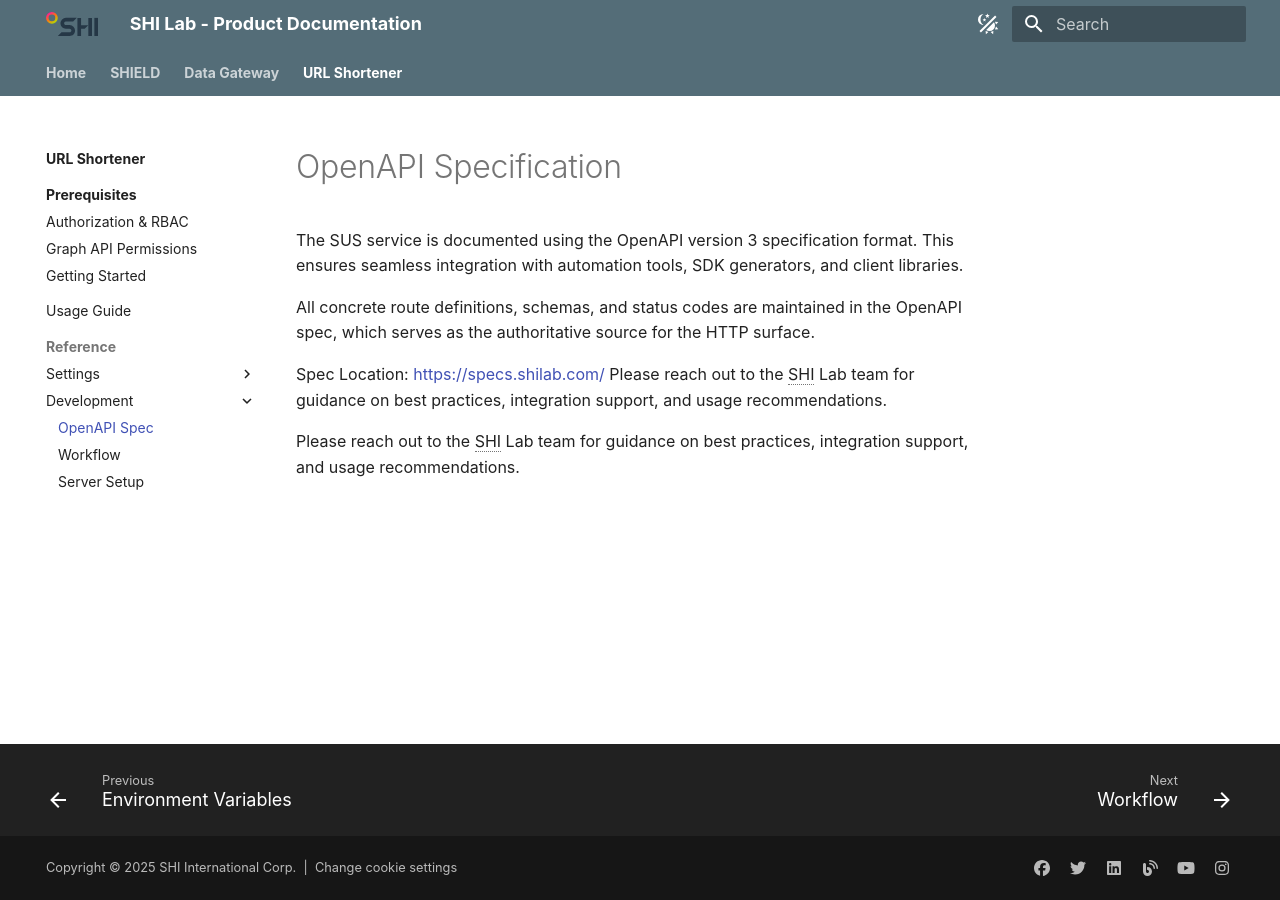
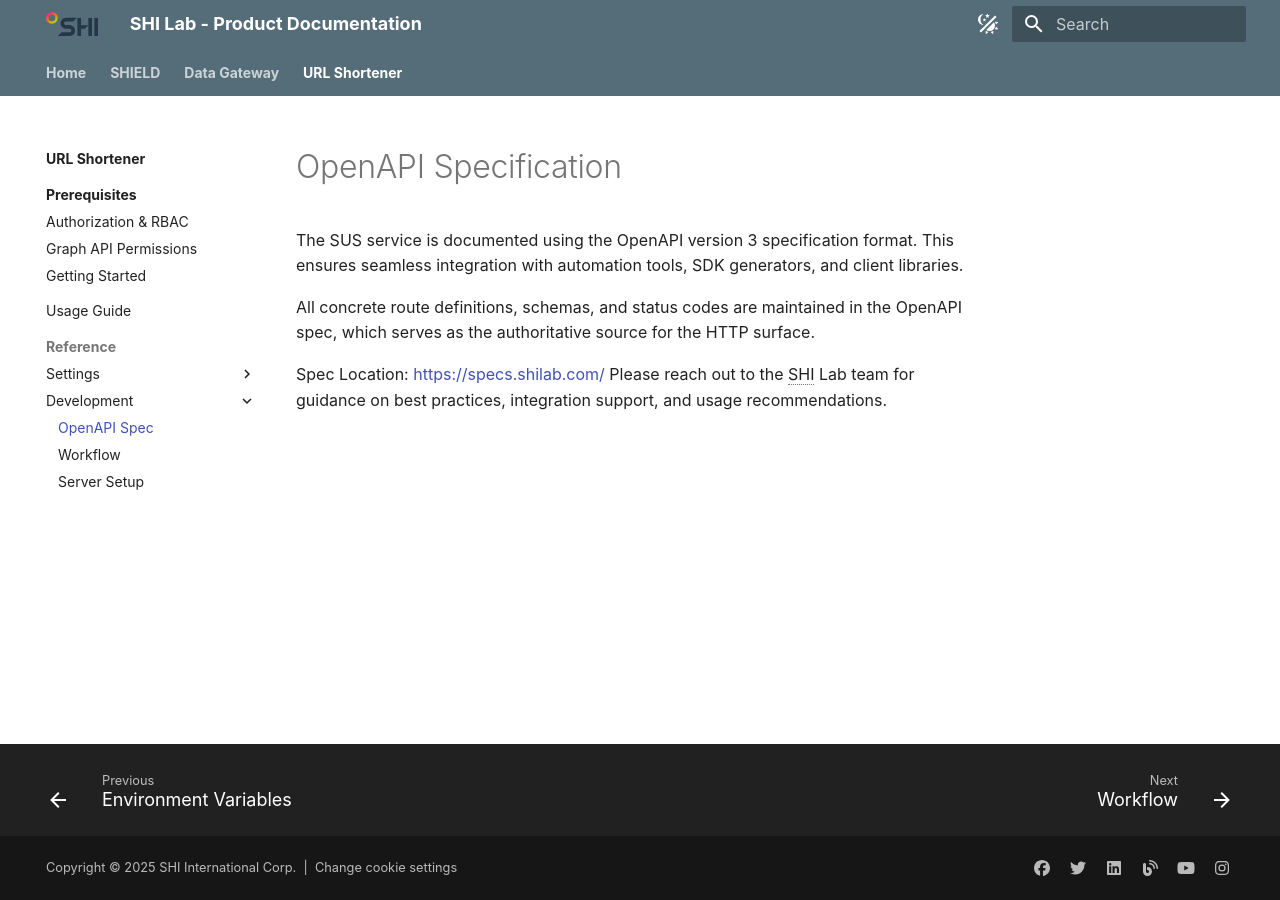
Before and after one commit to Software-Hardware-Integration-Lab/Documentation, an MkDocs documentation site: the page built from docs/URL-Shortener/Reference/Development/OpenAPI.md, in a window 1280 px wide. Built offline with MkDocs 1.6.1 and Material for MkDocs 9.7.7, drawn with Linux system fonts in a browser that asks for light colours; plug-ins that fetch from the network failed and are left out.

Commit message:
Remove duplicate guidance note in OpenAPI.md
Removed duplicate guidance note for SHI Lab team.

Signed-off-by: Lani-Kaleel <73371468+JelaniB-sec@users.noreply.github.com>

```diff
--- a/docs/URL-Shortener/Reference/Development/OpenAPI.md
+++ b/docs/URL-Shortener/Reference/Development/OpenAPI.md
@@ -7,5 +7,3 @@ All concrete route definitions, schemas, and status codes are maintained in the
 Spec Location:
 <https://specs.shilab.com/>
 Please reach out to the SHI Lab team for guidance on best practices, integration support, and usage recommendations.
-
-Please reach out to the SHI Lab team for guidance on best practices, integration support, and usage recommendations.
```
